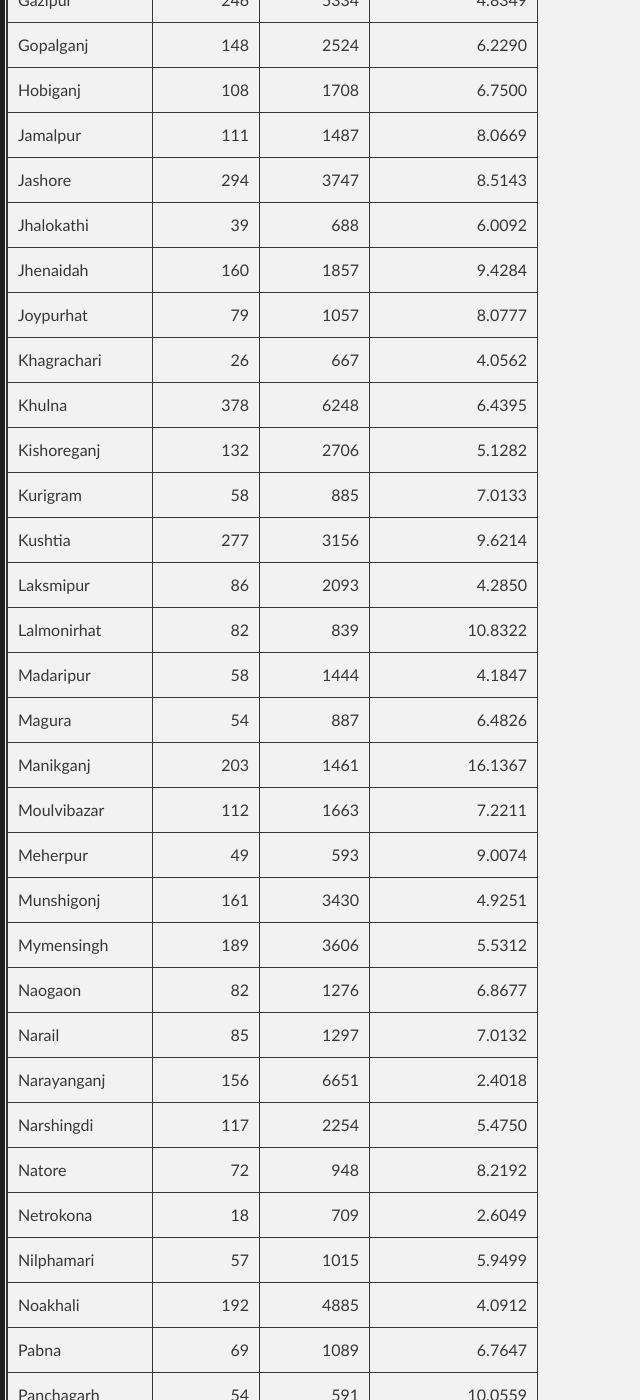
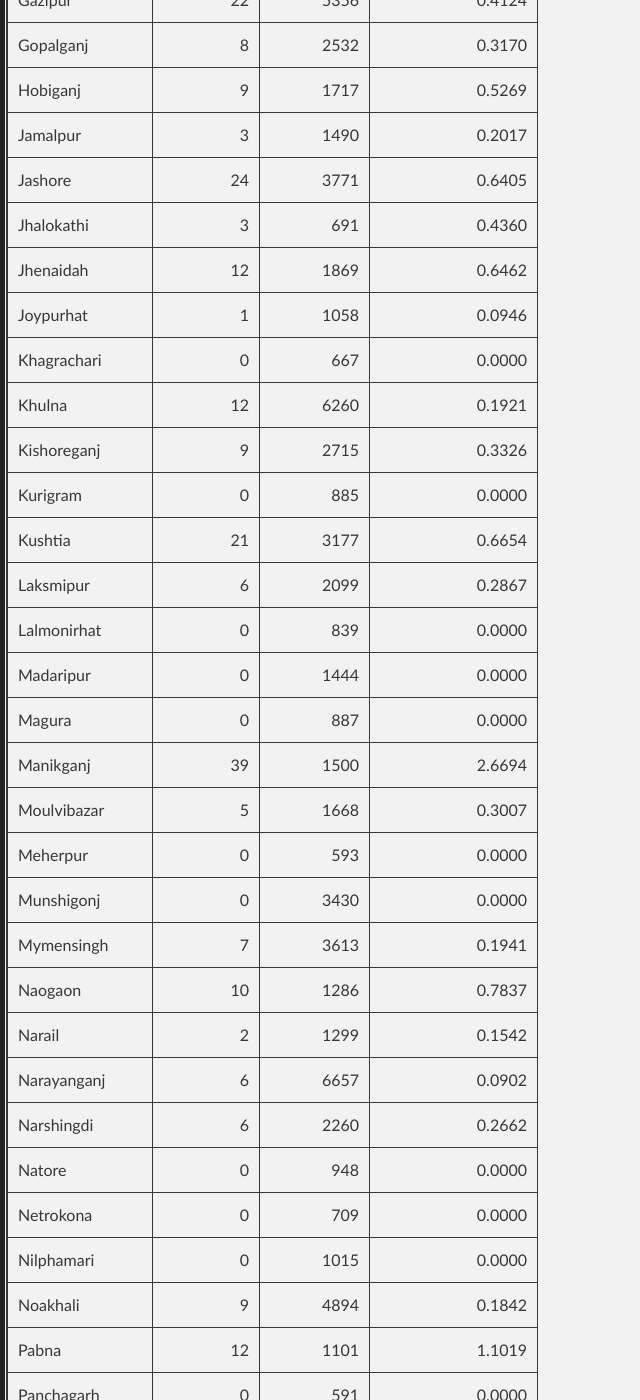
Before and after one commit to promitbasak/covid19bd, a Jekyll site: the page index.html, which Jekyll copies as it is, in a window 1280 px wide and 1400 px high, scrolled down 5021 px. Shown: the whole window, without its empty margins (0-640 px from the left). Built offline with Jekyll 4.4.1, drawn with Linux system fonts in a browser that asks for light colours; some of the changed text lies outside the part shown.

Commit message:
Update index.html

```diff
--- a/index.html
+++ b/index.html
@@ -45,7 +45,7 @@
         <h2 id="covid-19-in-bangladesh">Covid-19 in Bangladesh</h2>
 
 
-    <h4 id="this-page-is-updated-on-september-20-2020">This page is updated on <strong><u>September 20, 2020</u></strong></h4>
+    <h4 id="this-page-is-updated-on-september-21-2020">This page is updated on <strong><u>September 21, 2020</u></strong></h4>
     <h3> Today's Statistics:</h3>
         <p> Mobile Users should scroll the table right to left to see more</p>
     <table class="table table-bordered table-hover table-condensed">
@@ -67,21 +67,21 @@
 </tr></thead>
 <tbody>
 <tr>
-<td>2020-09-20</td>
-<td align="right">1544</td>
-<td align="right">26</td>
-<td align="right">2179</td>
-<td align="right">11591</td>
-<td align="right">348916</td>
-<td align="right">4939</td>
-<td align="right">256565</td>
-<td align="right">87412</td>
-<td align="right">1823320</td>
-<td align="right">1.4155</td>
-<td align="right">0.0193</td>
-<td align="right">19.1363</td>
-<td align="right">1938.4222</td>
-<td align="right">27.4389</td>
+<td>2020-09-21</td>
+<td align="right">1705</td>
+<td align="right">40</td>
+<td align="right">2152</td>
+<td align="right">13053</td>
+<td align="right">350621</td>
+<td align="right">4979</td>
+<td align="right">258717</td>
+<td align="right">86925</td>
+<td align="right">1836373</td>
+<td align="right">1.4201</td>
+<td align="right">0.0192</td>
+<td align="right">19.0931</td>
+<td align="right">1947.8944</td>
+<td align="right">27.6611</td>
 </tr>
 </tbody>
 </table>
@@ -89,27 +89,27 @@
         <h3>Graphs:</h3>
         <div class="photo-album">
       <div>
-        <img src="https://raw.githubusercontent.com/promitbasak/Covid-19_bd_extended/master/assests/2020-09-20/Figure_1.png">
+        <img src="https://raw.githubusercontent.com/promitbasak/Covid-19_bd_extended/master/assests/2020-09-21/Figure_1.png">
         <h5>Overall Condition</h5>
       </div>
       <div>
-        <img src="https://raw.githubusercontent.com/promitbasak/Covid-19_bd_extended/master/assests/2020-09-20/Figure_2.png">
+        <img src="https://raw.githubusercontent.com/promitbasak/Covid-19_bd_extended/master/assests/2020-09-21/Figure_2.png">
         <h5>Total Cases</h5>
       </div>
       <div>
-        <img src="https://raw.githubusercontent.com/promitbasak/Covid-19_bd_extended/master/assests/2020-09-20/Figure_8.png">
+        <img src="https://raw.githubusercontent.com/promitbasak/Covid-19_bd_extended/master/assests/2020-09-21/Figure_8.png">
         <h5>Total Deaths</h5>
       </div>
       <div>
-        <img src="https://raw.githubusercontent.com/promitbasak/Covid-19_bd_extended/master/assests/2020-09-20/Figure_24.png">
+        <img src="https://raw.githubusercontent.com/promitbasak/Covid-19_bd_extended/master/assests/2020-09-21/Figure_24.png">
         <h5>District-wise Corona Map</h5>
       </div>
       <div>
-        <img src="https://raw.githubusercontent.com/promitbasak/Covid-19_bd_extended/master/assests/2020-09-20/Figure_20.png">
+        <img src="https://raw.githubusercontent.com/promitbasak/Covid-19_bd_extended/master/assests/2020-09-21/Figure_20.png">
         <h5>BD vs USA: Cases</h5>
       </div>
       <div>
-        <img src="https://raw.githubusercontent.com/promitbasak/Covid-19_bd_extended/master/assests/2020-09-20/Figure_21.png">
+        <img src="https://raw.githubusercontent.com/promitbasak/Covid-19_bd_extended/master/assests/2020-09-21/Figure_21.png">
         <h5>BD vs USA: Deaths</h5>
       </div>
     </div>
@@ -126,387 +126,387 @@
 </tr></thead>
 <tbody><tr>
 <td>Bagerhat</td>
-<td align="right">55</td>
+<td align="right">0</td>
 <td align="right">977</td>
-<td align="right">5.9653</td>
+<td align="right">0.0000</td>
 </tr>
 <tr>
 <td>Bandarban</td>
-<td align="right">50</td>
+<td align="right">0</td>
 <td align="right">754</td>
-<td align="right">7.1023</td>
+<td align="right">0.0000</td>
 </tr>
 <tr>
 <td>Barguna</td>
-<td align="right">32</td>
-<td align="right">899</td>
-<td align="right">3.6909</td>
+<td align="right">3</td>
+<td align="right">902</td>
+<td align="right">0.3337</td>
 </tr>
 <tr>
 <td>Barishal</td>
-<td align="right">194</td>
-<td align="right">3394</td>
-<td align="right">6.0625</td>
+<td align="right">12</td>
+<td align="right">3406</td>
+<td align="right">0.3536</td>
 </tr>
 <tr>
 <td>Bhola</td>
-<td align="right">33</td>
-<td align="right">710</td>
-<td align="right">4.8744</td>
+<td align="right">6</td>
+<td align="right">716</td>
+<td align="right">0.8451</td>
 </tr>
 <tr>
 <td>Bogura</td>
-<td align="right">482</td>
-<td align="right">7365</td>
-<td align="right">7.0028</td>
+<td align="right">13</td>
+<td align="right">7378</td>
+<td align="right">0.1765</td>
 </tr>
 <tr>
 <td>B. Baria</td>
-<td align="right">94</td>
-<td align="right">2416</td>
-<td align="right">4.0482</td>
+<td align="right">7</td>
+<td align="right">2423</td>
+<td align="right">0.2897</td>
 </tr>
 <tr>
 <td>Chandpur</td>
-<td align="right">86</td>
-<td align="right">2241</td>
-<td align="right">3.9907</td>
+<td align="right">7</td>
+<td align="right">2248</td>
+<td align="right">0.3124</td>
 </tr>
 <tr>
 <td>Chapainawabganj</td>
+<td align="right">0</td>
+<td align="right">763</td>
+<td align="right">0.0000</td>
+</tr>
+<tr>
+<td>Chattogram</td>
 <td align="right">46</td>
-<td align="right">763</td>
-<td align="right">6.4156</td>
-</tr>
-<tr>
-<td>Chattogram</td>
-<td align="right">846</td>
-<td align="right">18269</td>
-<td align="right">4.8557</td>
+<td align="right">18315</td>
+<td align="right">0.2518</td>
 </tr>
 <tr>
 <td>Chuadanga</td>
-<td align="right">96</td>
-<td align="right">1388</td>
-<td align="right">7.4303</td>
+<td align="right">7</td>
+<td align="right">1395</td>
+<td align="right">0.5043</td>
 </tr>
 <tr>
 <td>Cox&#39;s bazar</td>
-<td align="right">406</td>
-<td align="right">4539</td>
-<td align="right">9.8234</td>
+<td align="right">12</td>
+<td align="right">4551</td>
+<td align="right">0.2644</td>
 </tr>
 <tr>
 <td>Comilla</td>
-<td align="right">381</td>
-<td align="right">7296</td>
-<td align="right">5.5098</td>
+<td align="right">17</td>
+<td align="right">7313</td>
+<td align="right">0.2330</td>
 </tr>
 <tr>
 <td>Dhaka</td>
-<td align="right">8956</td>
-<td align="right">95669</td>
-<td align="right">10.3283</td>
+<td align="right">13</td>
+<td align="right">95682</td>
+<td align="right">0.0136</td>
 </tr>
 <tr>
 <td>Dinajpur</td>
-<td align="right">132</td>
+<td align="right">0</td>
 <td align="right">3299</td>
-<td align="right">4.1680</td>
+<td align="right">0.0000</td>
 </tr>
 <tr>
 <td>Faridpur</td>
-<td align="right">390</td>
-<td align="right">6982</td>
-<td align="right">5.9163</td>
+<td align="right">22</td>
+<td align="right">7004</td>
+<td align="right">0.3151</td>
 </tr>
 <tr>
 <td>Feni</td>
-<td align="right">102</td>
-<td align="right">1805</td>
-<td align="right">5.9894</td>
+<td align="right">7</td>
+<td align="right">1812</td>
+<td align="right">0.3878</td>
 </tr>
 <tr>
 <td>Gaibandha</td>
-<td align="right">87</td>
+<td align="right">0</td>
 <td align="right">1127</td>
-<td align="right">8.3654</td>
+<td align="right">0.0000</td>
 </tr>
 <tr>
 <td>Gazipur</td>
-<td align="right">246</td>
-<td align="right">5334</td>
-<td align="right">4.8349</td>
+<td align="right">22</td>
+<td align="right">5356</td>
+<td align="right">0.4124</td>
 </tr>
 <tr>
 <td>Gopalganj</td>
-<td align="right">148</td>
-<td align="right">2524</td>
-<td align="right">6.2290</td>
+<td align="right">8</td>
+<td align="right">2532</td>
+<td align="right">0.3170</td>
 </tr>
 <tr>
 <td>Hobiganj</td>
-<td align="right">108</td>
-<td align="right">1708</td>
-<td align="right">6.7500</td>
+<td align="right">9</td>
+<td align="right">1717</td>
+<td align="right">0.5269</td>
 </tr>
 <tr>
 <td>Jamalpur</td>
-<td align="right">111</td>
-<td align="right">1487</td>
-<td align="right">8.0669</td>
+<td align="right">3</td>
+<td align="right">1490</td>
+<td align="right">0.2017</td>
 </tr>
 <tr>
 <td>Jashore</td>
-<td align="right">294</td>
-<td align="right">3747</td>
-<td align="right">8.5143</td>
+<td align="right">24</td>
+<td align="right">3771</td>
+<td align="right">0.6405</td>
 </tr>
 <tr>
 <td>Jhalokathi</td>
+<td align="right">3</td>
+<td align="right">691</td>
+<td align="right">0.4360</td>
+</tr>
+<tr>
+<td>Jhenaidah</td>
+<td align="right">12</td>
+<td align="right">1869</td>
+<td align="right">0.6462</td>
+</tr>
+<tr>
+<td>Joypurhat</td>
+<td align="right">1</td>
+<td align="right">1058</td>
+<td align="right">0.0946</td>
+</tr>
+<tr>
+<td>Khagrachari</td>
+<td align="right">0</td>
+<td align="right">667</td>
+<td align="right">0.0000</td>
+</tr>
+<tr>
+<td>Khulna</td>
+<td align="right">12</td>
+<td align="right">6260</td>
+<td align="right">0.1921</td>
+</tr>
+<tr>
+<td>Kishoreganj</td>
+<td align="right">9</td>
+<td align="right">2715</td>
+<td align="right">0.3326</td>
+</tr>
+<tr>
+<td>Kurigram</td>
+<td align="right">0</td>
+<td align="right">885</td>
+<td align="right">0.0000</td>
+</tr>
+<tr>
+<td>Kushtia</td>
+<td align="right">21</td>
+<td align="right">3177</td>
+<td align="right">0.6654</td>
+</tr>
+<tr>
+<td>Laksmipur</td>
+<td align="right">6</td>
+<td align="right">2099</td>
+<td align="right">0.2867</td>
+</tr>
+<tr>
+<td>Lalmonirhat</td>
+<td align="right">0</td>
+<td align="right">839</td>
+<td align="right">0.0000</td>
+</tr>
+<tr>
+<td>Madaripur</td>
+<td align="right">0</td>
+<td align="right">1444</td>
+<td align="right">0.0000</td>
+</tr>
+<tr>
+<td>Magura</td>
+<td align="right">0</td>
+<td align="right">887</td>
+<td align="right">0.0000</td>
+</tr>
+<tr>
+<td>Manikganj</td>
 <td align="right">39</td>
-<td align="right">688</td>
-<td align="right">6.0092</td>
-</tr>
-<tr>
-<td>Jhenaidah</td>
-<td align="right">160</td>
-<td align="right">1857</td>
-<td align="right">9.4284</td>
-</tr>
-<tr>
-<td>Joypurhat</td>
-<td align="right">79</td>
-<td align="right">1057</td>
-<td align="right">8.0777</td>
-</tr>
-<tr>
-<td>Khagrachari</td>
-<td align="right">26</td>
-<td align="right">667</td>
-<td align="right">4.0562</td>
-</tr>
-<tr>
-<td>Khulna</td>
-<td align="right">378</td>
-<td align="right">6248</td>
-<td align="right">6.4395</td>
-</tr>
-<tr>
-<td>Kishoreganj</td>
-<td align="right">132</td>
-<td align="right">2706</td>
-<td align="right">5.1282</td>
-</tr>
-<tr>
-<td>Kurigram</td>
-<td align="right">58</td>
+<td align="right">1500</td>
+<td align="right">2.6694</td>
+</tr>
+<tr>
+<td>Moulvibazar</td>
+<td align="right">5</td>
+<td align="right">1668</td>
+<td align="right">0.3007</td>
+</tr>
+<tr>
+<td>Meherpur</td>
+<td align="right">0</td>
+<td align="right">593</td>
+<td align="right">0.0000</td>
+</tr>
+<tr>
+<td>Munshigonj</td>
+<td align="right">0</td>
+<td align="right">3430</td>
+<td align="right">0.0000</td>
+</tr>
+<tr>
+<td>Mymensingh</td>
+<td align="right">7</td>
+<td align="right">3613</td>
+<td align="right">0.1941</td>
+</tr>
+<tr>
+<td>Naogaon</td>
+<td align="right">10</td>
+<td align="right">1286</td>
+<td align="right">0.7837</td>
+</tr>
+<tr>
+<td>Narail</td>
+<td align="right">2</td>
+<td align="right">1299</td>
+<td align="right">0.1542</td>
+</tr>
+<tr>
+<td>Narayanganj</td>
+<td align="right">6</td>
+<td align="right">6657</td>
+<td align="right">0.0902</td>
+</tr>
+<tr>
+<td>Narshingdi</td>
+<td align="right">6</td>
+<td align="right">2260</td>
+<td align="right">0.2662</td>
+</tr>
+<tr>
+<td>Natore</td>
+<td align="right">0</td>
+<td align="right">948</td>
+<td align="right">0.0000</td>
+</tr>
+<tr>
+<td>Netrokona</td>
+<td align="right">0</td>
+<td align="right">709</td>
+<td align="right">0.0000</td>
+</tr>
+<tr>
+<td>Nilphamari</td>
+<td align="right">0</td>
+<td align="right">1015</td>
+<td align="right">0.0000</td>
+</tr>
+<tr>
+<td>Noakhali</td>
+<td align="right">9</td>
+<td align="right">4894</td>
+<td align="right">0.1842</td>
+</tr>
+<tr>
+<td>Pabna</td>
+<td align="right">12</td>
+<td align="right">1101</td>
+<td align="right">1.1019</td>
+</tr>
+<tr>
+<td>Panchagarh</td>
+<td align="right">0</td>
+<td align="right">591</td>
+<td align="right">0.0000</td>
+</tr>
+<tr>
+<td>Patuakhali</td>
+<td align="right">1</td>
+<td align="right">1384</td>
+<td align="right">0.0723</td>
+</tr>
+<tr>
+<td>Pirojpur</td>
+<td align="right">0</td>
+<td align="right">1055</td>
+<td align="right">0.0000</td>
+</tr>
+<tr>
+<td>Rajbari</td>
+<td align="right">20</td>
+<td align="right">2998</td>
+<td align="right">0.6716</td>
+</tr>
+<tr>
+<td>Rajshahi</td>
+<td align="right">10</td>
+<td align="right">4847</td>
+<td align="right">0.2067</td>
+</tr>
+<tr>
+<td>Rangamati</td>
+<td align="right">3</td>
 <td align="right">885</td>
-<td align="right">7.0133</td>
-</tr>
-<tr>
-<td>Kushtia</td>
-<td align="right">277</td>
-<td align="right">3156</td>
-<td align="right">9.6214</td>
-</tr>
-<tr>
-<td>Laksmipur</td>
-<td align="right">86</td>
-<td align="right">2093</td>
-<td align="right">4.2850</td>
-</tr>
-<tr>
-<td>Lalmonirhat</td>
-<td align="right">82</td>
-<td align="right">839</td>
-<td align="right">10.8322</td>
-</tr>
-<tr>
-<td>Madaripur</td>
-<td align="right">58</td>
-<td align="right">1444</td>
-<td align="right">4.1847</td>
-</tr>
-<tr>
-<td>Magura</td>
-<td align="right">54</td>
-<td align="right">887</td>
-<td align="right">6.4826</td>
-</tr>
-<tr>
-<td>Manikganj</td>
-<td align="right">203</td>
-<td align="right">1461</td>
-<td align="right">16.1367</td>
-</tr>
-<tr>
-<td>Moulvibazar</td>
-<td align="right">112</td>
-<td align="right">1663</td>
-<td align="right">7.2211</td>
-</tr>
-<tr>
-<td>Meherpur</td>
-<td align="right">49</td>
-<td align="right">593</td>
-<td align="right">9.0074</td>
-</tr>
-<tr>
-<td>Munshigonj</td>
-<td align="right">161</td>
-<td align="right">3430</td>
-<td align="right">4.9251</td>
-</tr>
-<tr>
-<td>Mymensingh</td>
-<td align="right">189</td>
-<td align="right">3606</td>
-<td align="right">5.5312</td>
-</tr>
-<tr>
-<td>Naogaon</td>
-<td align="right">82</td>
-<td align="right">1276</td>
-<td align="right">6.8677</td>
-</tr>
-<tr>
-<td>Narail</td>
-<td align="right">85</td>
-<td align="right">1297</td>
-<td align="right">7.0132</td>
-</tr>
-<tr>
-<td>Narayanganj</td>
-<td align="right">156</td>
-<td align="right">6651</td>
-<td align="right">2.4018</td>
-</tr>
-<tr>
-<td>Narshingdi</td>
-<td align="right">117</td>
-<td align="right">2254</td>
-<td align="right">5.4750</td>
-</tr>
-<tr>
-<td>Natore</td>
-<td align="right">72</td>
-<td align="right">948</td>
-<td align="right">8.2192</td>
-</tr>
-<tr>
-<td>Netrokona</td>
-<td align="right">18</td>
-<td align="right">709</td>
-<td align="right">2.6049</td>
-</tr>
-<tr>
-<td>Nilphamari</td>
-<td align="right">57</td>
-<td align="right">1015</td>
-<td align="right">5.9499</td>
-</tr>
-<tr>
-<td>Noakhali</td>
-<td align="right">192</td>
-<td align="right">4885</td>
-<td align="right">4.0912</td>
-</tr>
-<tr>
-<td>Pabna</td>
-<td align="right">69</td>
-<td align="right">1089</td>
-<td align="right">6.7647</td>
-</tr>
-<tr>
-<td>Panchagarh</td>
-<td align="right">54</td>
-<td align="right">591</td>
-<td align="right">10.0559</td>
-</tr>
-<tr>
-<td>Patuakhali</td>
-<td align="right">53</td>
-<td align="right">1383</td>
-<td align="right">3.9850</td>
-</tr>
-<tr>
-<td>Pirojpur</td>
-<td align="right">45</td>
-<td align="right">1055</td>
-<td align="right">4.4554</td>
-</tr>
-<tr>
-<td>Rajbari</td>
-<td align="right">240</td>
-<td align="right">2978</td>
-<td align="right">8.7655</td>
-</tr>
-<tr>
-<td>Rajshahi</td>
-<td align="right">199</td>
-<td align="right">4837</td>
-<td align="right">4.2906</td>
-</tr>
-<tr>
-<td>Rangamati</td>
-<td align="right">33</td>
-<td align="right">882</td>
-<td align="right">3.8869</td>
+<td align="right">0.3401</td>
 </tr>
 <tr>
 <td>Rangpur</td>
-<td align="right">182</td>
+<td align="right">0</td>
 <td align="right">2721</td>
-<td align="right">7.1682</td>
+<td align="right">0.0000</td>
 </tr>
 <tr>
 <td>Satkhira</td>
-<td align="right">40</td>
+<td align="right">0</td>
 <td align="right">1091</td>
-<td align="right">3.8059</td>
+<td align="right">0.0000</td>
 </tr>
 <tr>
 <td>Shariatpur</td>
-<td align="right">82</td>
+<td align="right">0</td>
 <td align="right">1652</td>
-<td align="right">5.2229</td>
+<td align="right">0.0000</td>
 </tr>
 <tr>
 <td>Sherpur</td>
-<td align="right">25</td>
+<td align="right">0</td>
 <td align="right">462</td>
-<td align="right">5.7208</td>
+<td align="right">0.0000</td>
 </tr>
 <tr>
 <td>Sirajganj</td>
-<td align="right">101</td>
-<td align="right">2107</td>
-<td align="right">5.0349</td>
+<td align="right">5</td>
+<td align="right">2112</td>
+<td align="right">0.2373</td>
 </tr>
 <tr>
 <td>Sunamganj</td>
-<td align="right">170</td>
-<td align="right">2292</td>
-<td align="right">8.0113</td>
+<td align="right">7</td>
+<td align="right">2299</td>
+<td align="right">0.3054</td>
 </tr>
 <tr>
 <td>Sylhet</td>
-<td align="right">629</td>
-<td align="right">6600</td>
-<td align="right">10.5342</td>
+<td align="right">48</td>
+<td align="right">6648</td>
+<td align="right">0.7273</td>
 </tr>
 <tr>
 <td>Tangail</td>
-<td align="right">239</td>
-<td align="right">3000</td>
-<td align="right">8.6563</td>
+<td align="right">17</td>
+<td align="right">3017</td>
+<td align="right">0.5667</td>
 </tr>
 <tr>
 <td>Thakurgaon</td>
-<td align="right">72</td>
+<td align="right">0</td>
 <td align="right">1064</td>
-<td align="right">7.2581</td>
+<td align="right">0.0000</td>
 </tr>
 </tbody></table>
 
@@ -3882,6 +3882,23 @@
 <td align="right">1938.4222</td>
 <td align="right">27.4389</td>
 </tr>
+<tr>
+<td>2020-09-21</td>
+<td align="right">1705</td>
+<td align="right">40</td>
+<td align="right">2152</td>
+<td align="right">13053</td>
+<td align="right">350621</td>
+<td align="right">4979</td>
+<td align="right">258717</td>
+<td align="right">86925</td>
+<td align="right">1836373</td>
+<td align="right">1.4201</td>
+<td align="right">0.0192</td>
+<td align="right">19.0931</td>
+<td align="right">1947.8944</td>
+<td align="right">27.6611</td>
+</tr>
 </tbody></table>
 
 
```
